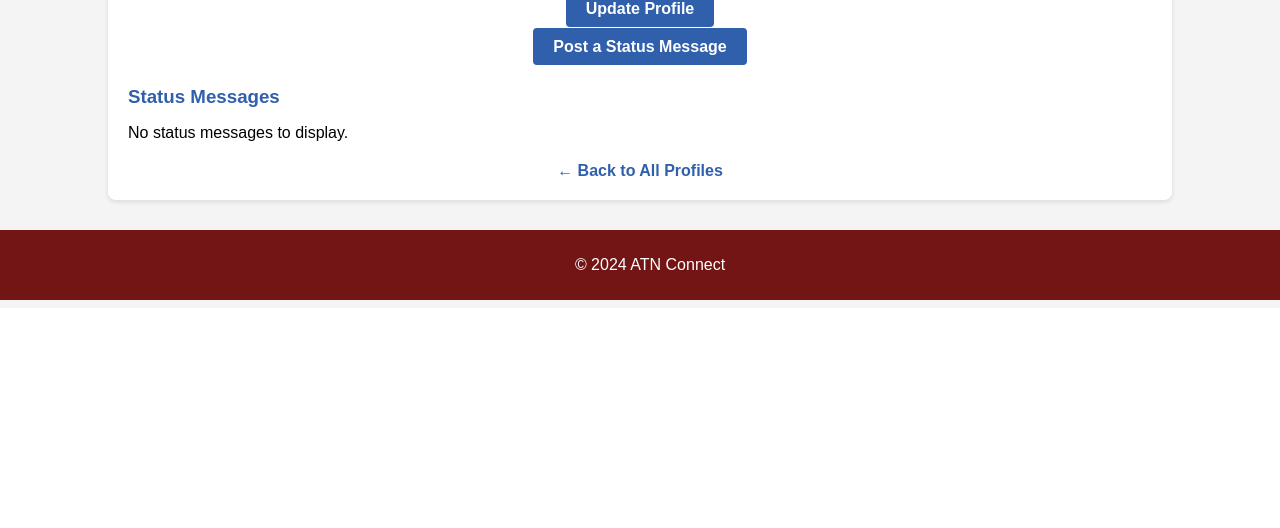
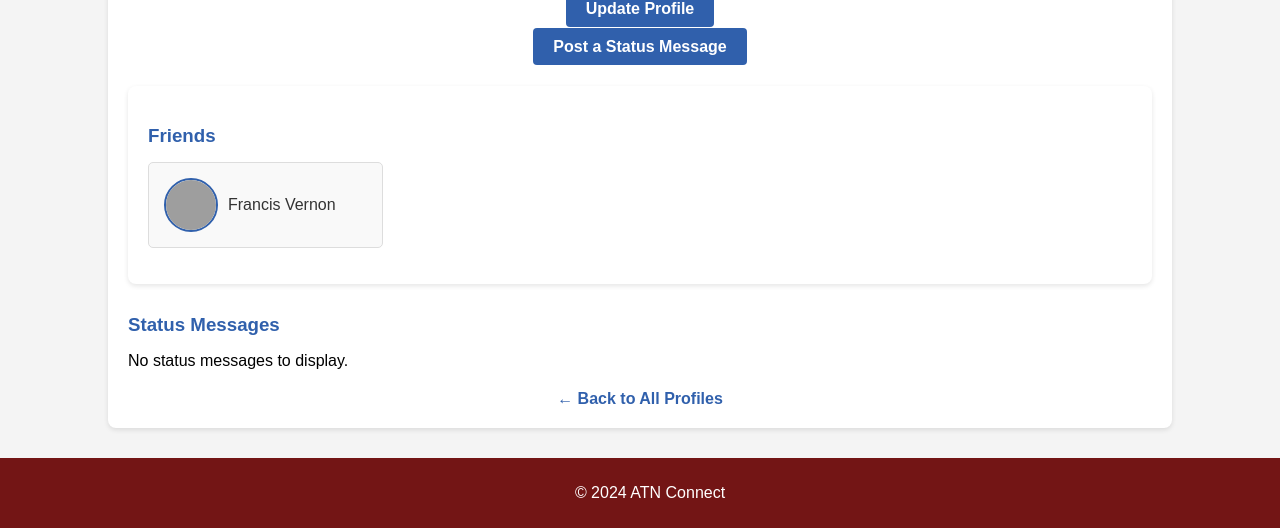
Before and after one commit to starwarsman715/CS-412-Django, a Django app: page /mini_fb/profile/2/ in a window 1280 px wide. Shown: the part 492-1020 px from the top of the page. Before the commit the page ends 792 px from the top, so only its background shows below. Run offline with Django 4.2, Linux system fonts and the light colour scheme; data comes from the database, SQL or seed files in the repository; both versions use the stored data as it was after the commit; grey boxes are pictures that could not be loaded.

Commit message:
added friends

```diff
--- a/mini_fb/admin.py
+++ b/mini_fb/admin.py
@@ -1,8 +1,9 @@
 from django.contrib import admin
-from .models import Profile, StatusMessage, Image
+from .models import Profile, StatusMessage, Image, Friend
 
 # Register your models here.
 
 admin.site.register(Profile)
 admin.site.register(StatusMessage)
 admin.site.register(Image)
+admin.site.register(Friend)
--- a/mini_fb/models.py
+++ b/mini_fb/models.py
@@ -24,6 +24,25 @@ class Profile(models.Model):
         '''Return the URL to access a particular profile instance.'''
         return reverse('show_profile', kwargs={'pk': self.pk})
 
+    def get_friends(self):
+        '''Return a list of all friends' profiles for this profile.'''
+        # Get all friendship objects where this profile is either profile1 or profile2
+        friends1 = Friend.objects.filter(profile1=self)
+        friends2 = Friend.objects.filter(profile2=self)
+
+        # Create a list of friend profiles
+        friend_profiles = []
+
+        # Add profile2s from friends1
+        for friendship in friends1:
+            friend_profiles.append(friendship.profile2)
+
+        # Add profile1s from friends2
+        for friendship in friends2:
+            friend_profiles.append(friendship.profile1)
+
+        return friend_profiles
+
 class StatusMessage(models.Model):
     '''Model representing a user's status message.'''
 
@@ -46,3 +65,13 @@ class Image(models.Model):
 
     def __str__(self):
         return f"Image for StatusMessage ID {self.status_message.id} uploaded at {self.uploaded_at}"
+
+class Friend(models.Model):
+    '''Encapsulate the idea of a friendship between two profiles.'''
+    profile1 = models.ForeignKey(Profile, related_name='profile1', on_delete=models.CASCADE)
+    profile2 = models.ForeignKey(Profile, related_name='profile2', on_delete=models.CASCADE)
+    timestamp = models.DateTimeField(default=timezone.now)
+
+    def __str__(self):
+        '''Return a string representation of this friendship.'''
+        return f'{self.profile1.first_name} {self.profile1.last_name} & {self.profile2.first_name} {self.profile2.last_name}'
--- a/mini_fb/templates/mini_fb/show_profile.html
+++ b/mini_fb/templates/mini_fb/show_profile.html
@@ -35,6 +35,29 @@
         <a href="{% url 'create_status' profile.pk %}" class="post-status-button">Post a Status Message</a>
     </div>
 
+        <!-- Friends Section -->
+    <div class="friends-section">
+        <h3>Friends</h3>
+        {% with friends=profile.get_friends %}
+            {% if friends %}
+                <ul class="friends-list">
+                    {% for friend in friends %}
+                        <li class="friend-item">
+                            <a href="{% url 'show_profile' friend.pk %}">
+                                {% if friend.profile_image_url %}
+                                    <img src="{{ friend.profile_image_url }}" alt="{{ friend.first_name }}'s profile image" class="friend-thumbnail">
+                                {% endif %}
+                                {{ friend.first_name }} {{ friend.last_name }}
+                            </a>
+                        </li>
+                    {% endfor %}
+                </ul>
+            {% else %}
+                <p>No friends yet.</p>
+            {% endif %}
+        {% endwith %}
+    </div>
+
     <!-- Status Messages Section -->
     <div class="status-messages">
         <h3>Status Messages</h3>
--- a/static/styles-mini-fb.css
+++ b/static/styles-mini-fb.css
@@ -243,3 +243,70 @@ nav {
 .delete-status-link:hover {
     background-color: #a82823; /* Darker red for hover */
 }
+
+/* Friends Section Styles */
+.friends-section {
+    margin-top: 30px;
+    background-color: #ffffff;
+    padding: 20px;
+    border-radius: 8px;
+    box-shadow: 0 2px 5px rgba(0, 0, 0, 0.1);
+}
+
+.friends-section h3 {
+    color: #3060ac; /* Waystar Medium Blue */
+    margin-bottom: 15px;
+    font-weight: bold;
+}
+
+.friends-list {
+    list-style: none;
+    padding: 0;
+    display: grid;
+    grid-template-columns: repeat(auto-fill, minmax(200px, 1fr));
+    gap: 15px;
+    margin-top: 15px;
+}
+
+.friend-item {
+    background-color: #f9f9f9;
+    border: 1px solid #dddddd;
+    padding: 15px;
+    border-radius: 5px;
+    transition: transform 0.2s ease, box-shadow 0.2s ease;
+}
+
+.friend-item:hover {
+    transform: translateY(-2px);
+    box-shadow: 0 4px 8px rgba(0, 0, 0, 0.1);
+}
+
+.friend-item a {
+    display: flex;
+    align-items: center;
+    text-decoration: none;
+    color: #333333;
+}
+
+.friend-item a:hover {
+    color: #3060ac; /* Waystar Medium Blue */
+}
+
+.friend-thumbnail {
+    width: 50px;
+    height: 50px;
+    object-fit: cover;
+    border-radius: 50%;
+    margin-right: 10px;
+    border: 2px solid #3060ac; /* Waystar Medium Blue */
+}
+
+/* When there are no friends */
+.friends-section p {
+    color: #777777;
+    text-align: center;
+    padding: 15px;
+    background-color: #f9f9f9;
+    border-radius: 5px;
+    margin: 10px 0;
+}
```
Also changed, not shown: db.sqlite3, mini_fb/migrations/0005_friend.py (added).
